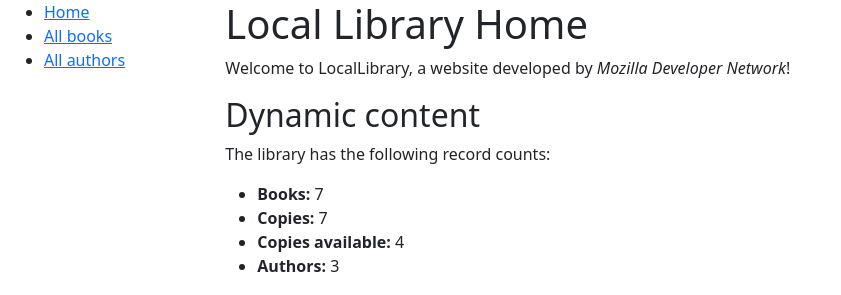
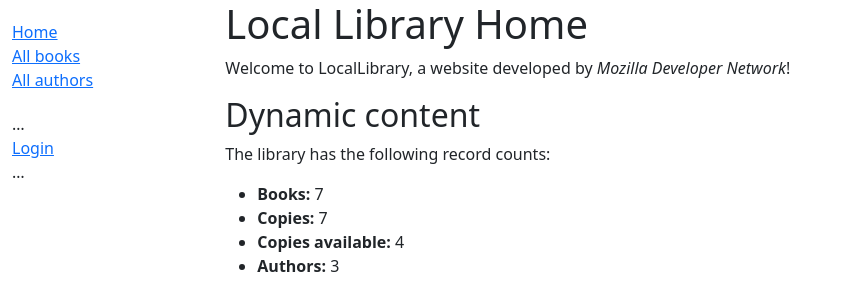
Before and after one commit to gavink01/csci313-assignment-3-Gavin-Kestner, a Django app: page /catalog/ in a window 1280 px wide. Shown: the top 295 px of the page, without its empty margins (0-841 px from the left). Run offline with Django 5.2, Linux system fonts and the light colour scheme; data comes from the database, SQL or seed files in the repository; both versions use the stored data as it was after the commit.

Commit message:
part 8 progress again

```diff
--- a/locallibrary/catalog/models.py
+++ b/locallibrary/catalog/models.py
@@ -1,4 +1,5 @@
 from django.db import models
+from django.conf import settings
 
 # Create your models here.
 
@@ -90,8 +91,7 @@ class BookInstance(models.Model):
     book = models.ForeignKey('Book', on_delete=models.RESTRICT, null=True)
     imprint = models.CharField(max_length=200)
     due_back = models.DateField(null=True, blank=True)
-    borrower = models.ForeignKey(
-        settings.AUTH_USER_MODEL, on_delete=models.SET_NULL, null=True, blank=True)
+    borrower = models.ForeignKey(settings.AUTH_USER_MODEL, on_delete=models.SET_NULL, null=True, blank=True)
 
     @property
     def is_overdue(self):
--- a/locallibrary/catalog/static/css/styles.css
+++ b/locallibrary/catalog/static/css/styles.css
@@ -1,7 +1,14 @@
+.sidebar-nav {
+  margin-top: 20px;
+  padding: 0;
+  list-style: none;
+}
+
 #logout-form {
     display: inline;
   }
-  #logout-form button {
+
+#logout-form button {
     padding: 0;
     margin: 0;
   }
--- a/locallibrary/catalog/templates/base_generic.html
+++ b/locallibrary/catalog/templates/base_generic.html
@@ -21,11 +21,27 @@
       <div class="row">
         <div class="col-sm-2">
           {% block sidebar %}
-          <ul class="sidebar-nav">
-            <li><a href="{% url 'index' %}">Home</a></li>
-            <li><a href="{% url 'books' %}">All books</a></li>
-            <li><a href="">All authors</a></li>
-          </ul>
+            <ul class="sidebar-nav">
+              <li><a href="{% url 'index' %}">Home</a></li>
+              <li><a href="{% url 'books' %}">All books</a></li>
+              <li><a href="">All authors</a></li>
+            </ul>
+            <ul class="sidebar-nav">
+              …
+             {% if user.is_authenticated %}
+               <li>User: {{ user.get_username }}</li>
+               <li>
+                 <form id="logout-form" method="post" action="{% url 'admin:logout' %}">
+                   {% csrf_token %}
+                   <button type="submit" class="btn btn-link">Logout</button>
+                 </form>
+               </li>
+             {% else %}
+               <li><a href="{% url 'login' %}?next={{ request.path }}">Login</a></li>
+             {% endif %}
+              …
+            </ul>
+
           {% endblock %}
         </div>
         <div class="col-sm-10">{% block content %}{% endblock %}{% block pagination %}
--- a/locallibrary/locallibrary/settings.py
+++ b/locallibrary/locallibrary/settings.py
@@ -127,3 +127,5 @@ DEFAULT_AUTO_FIELD = 'django.db.models.BigAutoField'
 
 # Redirect to home URL after login (Default redirects to /accounts/profile/)
 LOGIN_REDIRECT_URL = '/'
+
+EMAIL_BACKEND = 'django.core.mail.backends.console.EmailBackend'
```
Also changed, not shown: locallibrary/db.sqlite3.
